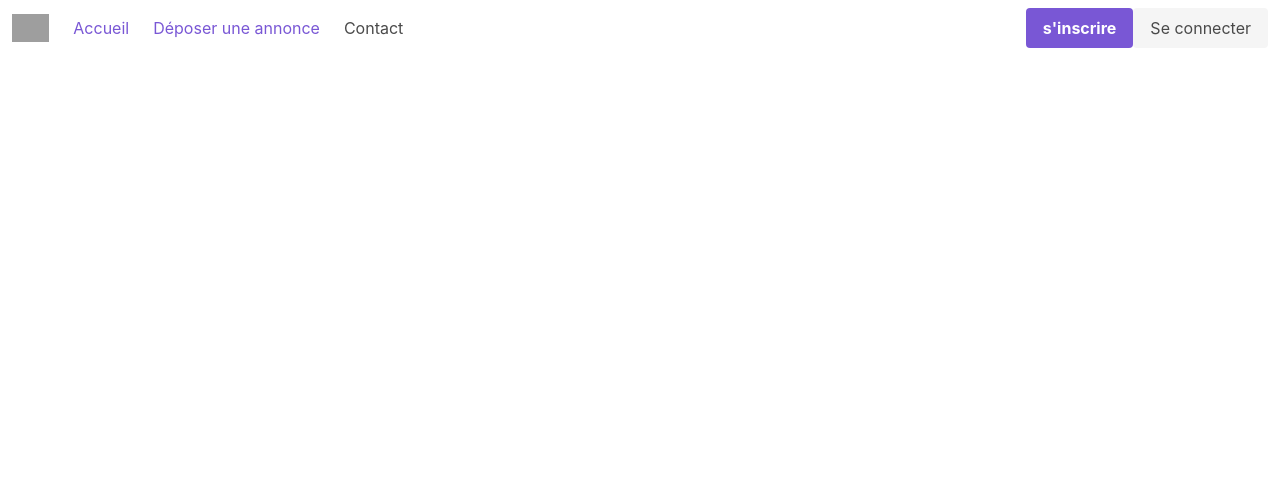
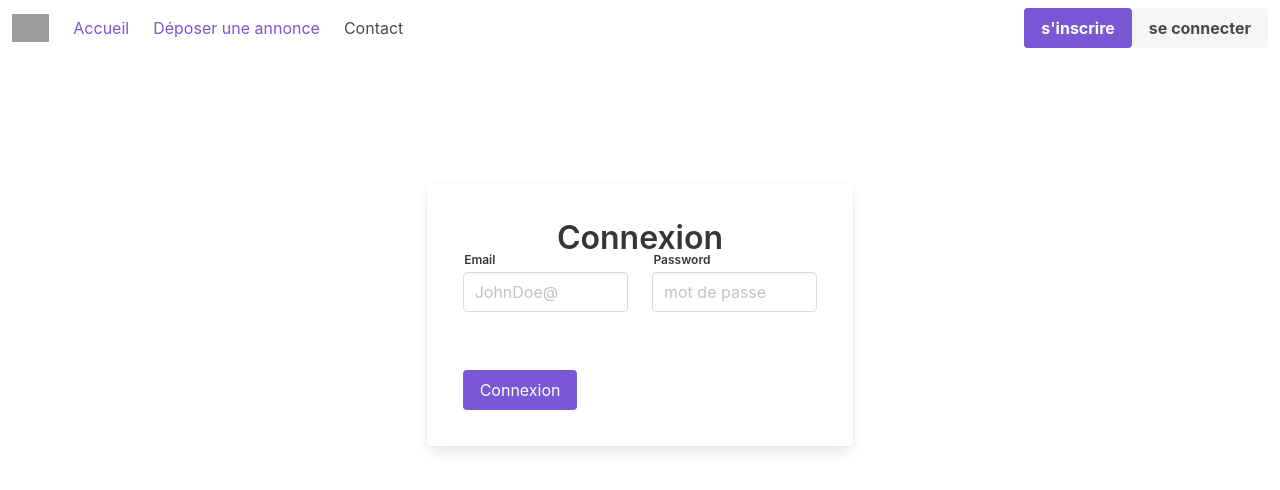
Before and after one commit to yassansplus/microservice-monVoisin, a Vue app in the folder front/vitrine-microservice/: page /connexion in a window 1280 px wide. Shown: the top 490 px of the page. Built offline with nearby package versions, Linux system fonts and the light colour scheme; grey boxes are pictures that could not be loaded.

Commit message:
ajout de l'authentification front sans communication avec le back

```diff
--- a/front/vitrine-microservice/src/components/element/navbar.vue
+++ b/front/vitrine-microservice/src/components/element/navbar.vue
@@ -30,9 +30,12 @@
                 <strong>s'inscrire</strong>
               </a>
             </router-link>
-            <a class="button is-light">
-              Se connecter
-            </a>
+            <router-link to="/connexion">
+              <a class="button is-light">
+                <strong>se connecter</strong>
+              </a>
+            </router-link>
+
           </div>
         </b-navbar-item>
       </template>
--- a/front/vitrine-microservice/src/components/element/searchbar.vue
+++ b/front/vitrine-microservice/src/components/element/searchbar.vue
@@ -53,7 +53,7 @@ export default {
 }
 </script>
 <style>
-select {
+.control, .select, select {
   width: 100%;
 }
 </style>
--- /dev/null
+++ b/front/vitrine-microservice/src/components/pages/connexion.vue
@@ -0,0 +1,60 @@
+<template>
+  <div>
+    <div>
+      <div class="card card-inscription column is-4 is-offset-4">
+        <div class="card-content">
+          <div class="content">
+            <h1 class="has-text-centered">Connexion</h1>
+            <form action="" method="post">
+              <div class="columns">
+                <b-field label="Email"
+                         :label-position="labelPosition"
+                         class="column is-6">
+                  <b-input type="email"
+                           placeholder="JohnDoe@"
+                           maxlength="50">
+                  </b-input>
+                </b-field>
+                <b-field label="Password"
+                         class="column is-6"
+                         :label-position="labelPosition"
+                >
+                  <b-input minlength="8" type="password" placeholder="mot de passe" maxlength="30"></b-input>
+                </b-field>
+              </div>
+              <b-button type="is-primary" @click="test()">Connexion</b-button>
+
+            </form>
+          </div>
+        </div>
+      </div>
+    </div>
+  </div>
+
+</template>
+<script>
+
+export default {
+  name: 'inscription',
+  methods: {
+    test: function () {
+      console.log("let's goooooo 🏎");
+    }
+  },
+  data: function () {
+    return {
+      labelPosition: 'on-border',
+      message: "",
+      show: false,
+      posts: [1, 2, 3]
+    }
+  },
+  components: {}
+}
+</script>
+
+<style>
+.card-inscription {
+  margin-top: 10%;
+}
+</style>
--- a/front/vitrine-microservice/src/components/home.vue
+++ b/front/vitrine-microservice/src/components/pages/home.vue
@@ -10,8 +10,8 @@
 
 </template>
 <script>
-import banner from './element/banner'
-import card from './element/card'
+import banner from '../element/banner'
+import card from '../element/card'
 
 export default {
   data: function () {
```
Also changed, not shown: front/vitrine-microservice/src/main.js (+5 -3 lines), front/vitrine-microservice/src/components/pages/annonce.vue (renamed from front/vitrine-microservice/src/components/annonce.vue), front/vitrine-microservice/src/components/pages/inscription.vue (renamed from front/vitrine-microservice/src/components/element/inscription.vue).
